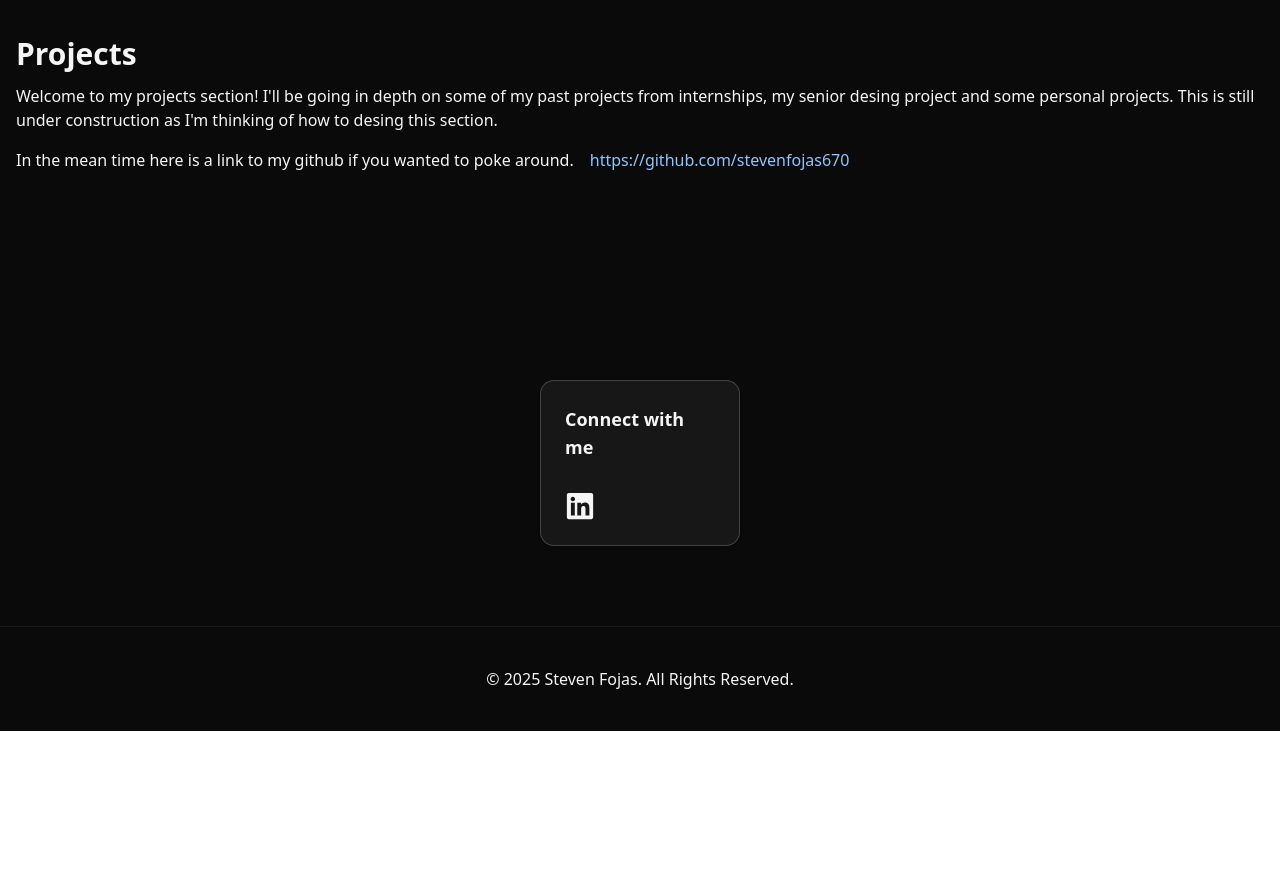
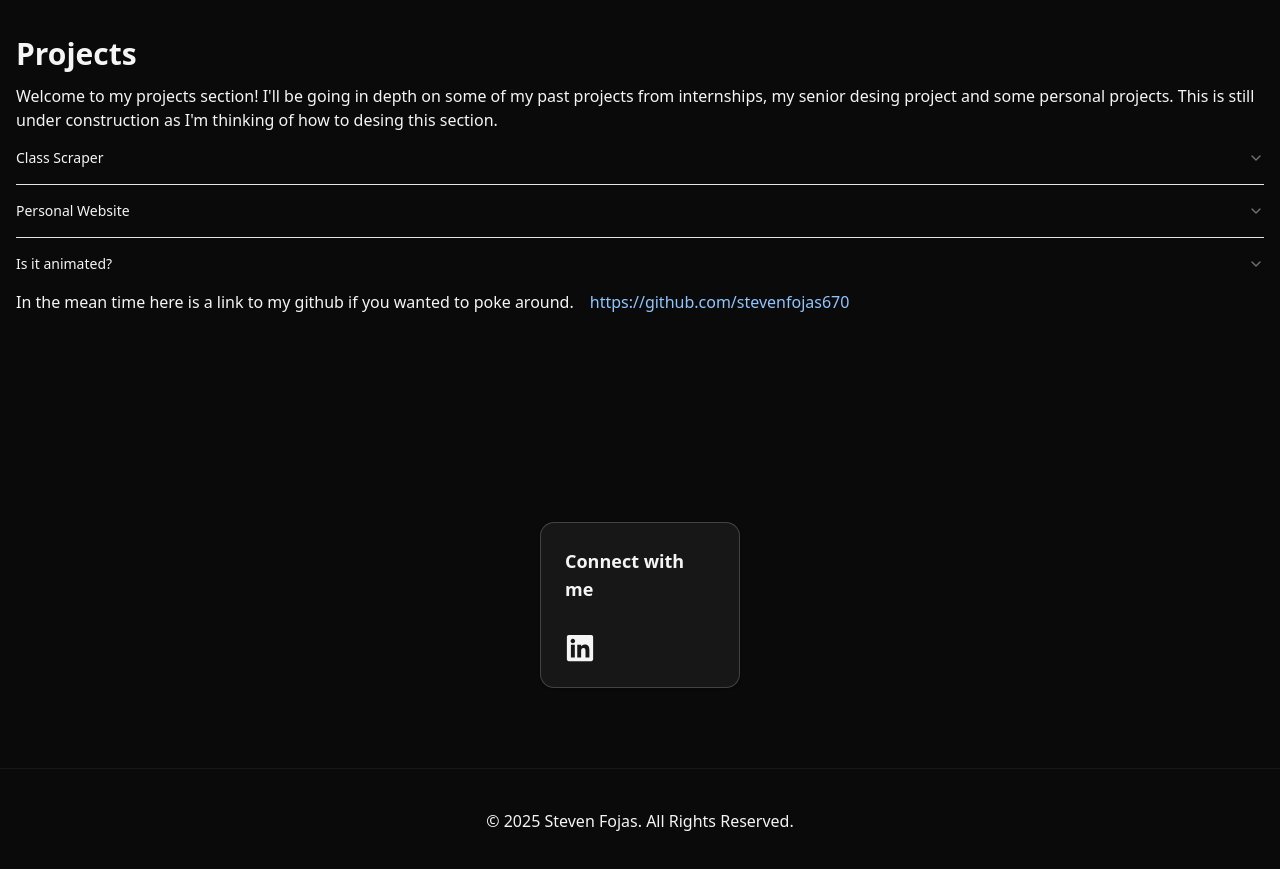
Before and after one commit to stevenfojas670/Personal-Site, a React (Vite) app: page / in a window 1280 px wide. Shown: the part 3880-4749 px from the top of the page. Before the commit the page ends 4611 px from the top, so only its background shows below. Built offline with nearby package versions, Linux system fonts and the light colour scheme.

Commit message:
Implemented an accordion for the projects

```diff
--- a/package.json
+++ b/package.json
@@ -10,6 +10,7 @@
 		"preview": "vite preview"
 	},
 	"dependencies": {
+		"@radix-ui/react-accordion": "^1.2.4",
 		"@radix-ui/react-slot": "^1.2.0",
 		"@tailwindcss/vite": "^4.0.14",
 		"class-variance-authority": "^0.7.1",
--- a/src/Projects.tsx
+++ b/src/Projects.tsx
@@ -1,5 +1,11 @@
 import { FaGithub } from "react-icons/fa"
 import { Button } from "./components/ui/button"
+import {
+	Accordion,
+	AccordionContent,
+	AccordionItem,
+	AccordionTrigger,
+} from "@/components/ui/accordion"
 
 export default function Projects() {
 	return (
@@ -10,12 +16,47 @@
 			<div className="flex-col">
 				<h1 className="font-bold text-2xl md:text-3xl mb-3">Projects</h1>
 				<div>
-					<p className="text-md mb-4">
+					<p className="">
 						Welcome to my projects section! I'll be going in depth on some of my
 						past projects from internships, my senior desing project and some
 						personal projects. This is still under construction as I'm thinking
 						of how to desing this section.
 					</p>
+					<div>
+						<Accordion type="single" collapsible className="w-full">
+							<AccordionItem value="item-1">
+								<AccordionTrigger>Class Scraper</AccordionTrigger>
+								<AccordionContent>
+									<a
+										href="https://github.com/stevenfojas670/Class-Scraper"
+										target="__blank"
+										className="text-blue-300 hover:border-b-1 hover:border-blue-300"
+									>
+										https://github.com/stevenfojas670/Class-Scraper
+									</a>
+								</AccordionContent>
+							</AccordionItem>
+							<AccordionItem value="item-2">
+								<AccordionTrigger>Personal Website</AccordionTrigger>
+								<AccordionContent>
+									<ul>
+										<li>
+											That would be this site! I created this using some Shadcn
+											components, tailwindcss, and React/Vite.
+										</li>
+										<li></li>
+									</ul>
+								</AccordionContent>
+							</AccordionItem>
+							<AccordionItem value="item-3">
+								<AccordionTrigger>Is it animated?</AccordionTrigger>
+								<AccordionContent>
+									Yes. It's animated by default, but you can disable it if you
+									prefer.
+								</AccordionContent>
+							</AccordionItem>
+						</Accordion>
+					</div>
 					<div className="flex gap-4">
 						<p>
 							In the mean time here is a link to my github if you wanted to poke
--- /dev/null
+++ b/src/components/ui/accordion.tsx
@@ -0,0 +1,64 @@
+import * as React from "react"
+import * as AccordionPrimitive from "@radix-ui/react-accordion"
+import { ChevronDownIcon } from "lucide-react"
+
+import { cn } from "@/lib/utils"
+
+function Accordion({
+  ...props
+}: React.ComponentProps<typeof AccordionPrimitive.Root>) {
+  return <AccordionPrimitive.Root data-slot="accordion" {...props} />
+}
+
+function AccordionItem({
+  className,
+  ...props
+}: React.ComponentProps<typeof AccordionPrimitive.Item>) {
+  return (
+    <AccordionPrimitive.Item
+      data-slot="accordion-item"
+      className={cn("border-b last:border-b-0", className)}
+      {...props}
+    />
+  )
+}
+
+function AccordionTrigger({
+  className,
+  children,
+  ...props
+}: React.ComponentProps<typeof AccordionPrimitive.Trigger>) {
+  return (
+    <AccordionPrimitive.Header className="flex">
+      <AccordionPrimitive.Trigger
+        data-slot="accordion-trigger"
+        className={cn(
+          "focus-visible:border-ring focus-visible:ring-ring/50 flex flex-1 items-start justify-between gap-4 rounded-md py-4 text-left text-sm font-medium transition-all outline-none hover:underline focus-visible:ring-[3px] disabled:pointer-events-none disabled:opacity-50 [&[data-state=open]>svg]:rotate-180",
+          className
+        )}
+        {...props}
+      >
+        {children}
+        <ChevronDownIcon className="text-muted-foreground pointer-events-none size-4 shrink-0 translate-y-0.5 transition-transform duration-200" />
+      </AccordionPrimitive.Trigger>
+    </AccordionPrimitive.Header>
+  )
+}
+
+function AccordionContent({
+  className,
+  children,
+  ...props
+}: React.ComponentProps<typeof AccordionPrimitive.Content>) {
+  return (
+    <AccordionPrimitive.Content
+      data-slot="accordion-content"
+      className="data-[state=closed]:animate-accordion-up data-[state=open]:animate-accordion-down overflow-hidden text-sm"
+      {...props}
+    >
+      <div className={cn("pt-0 pb-4", className)}>{children}</div>
+    </AccordionPrimitive.Content>
+  )
+}
+
+export { Accordion, AccordionItem, AccordionTrigger, AccordionContent }
```
Also changed, not shown: 1 other file (tests, documents, lock files or other folders).
